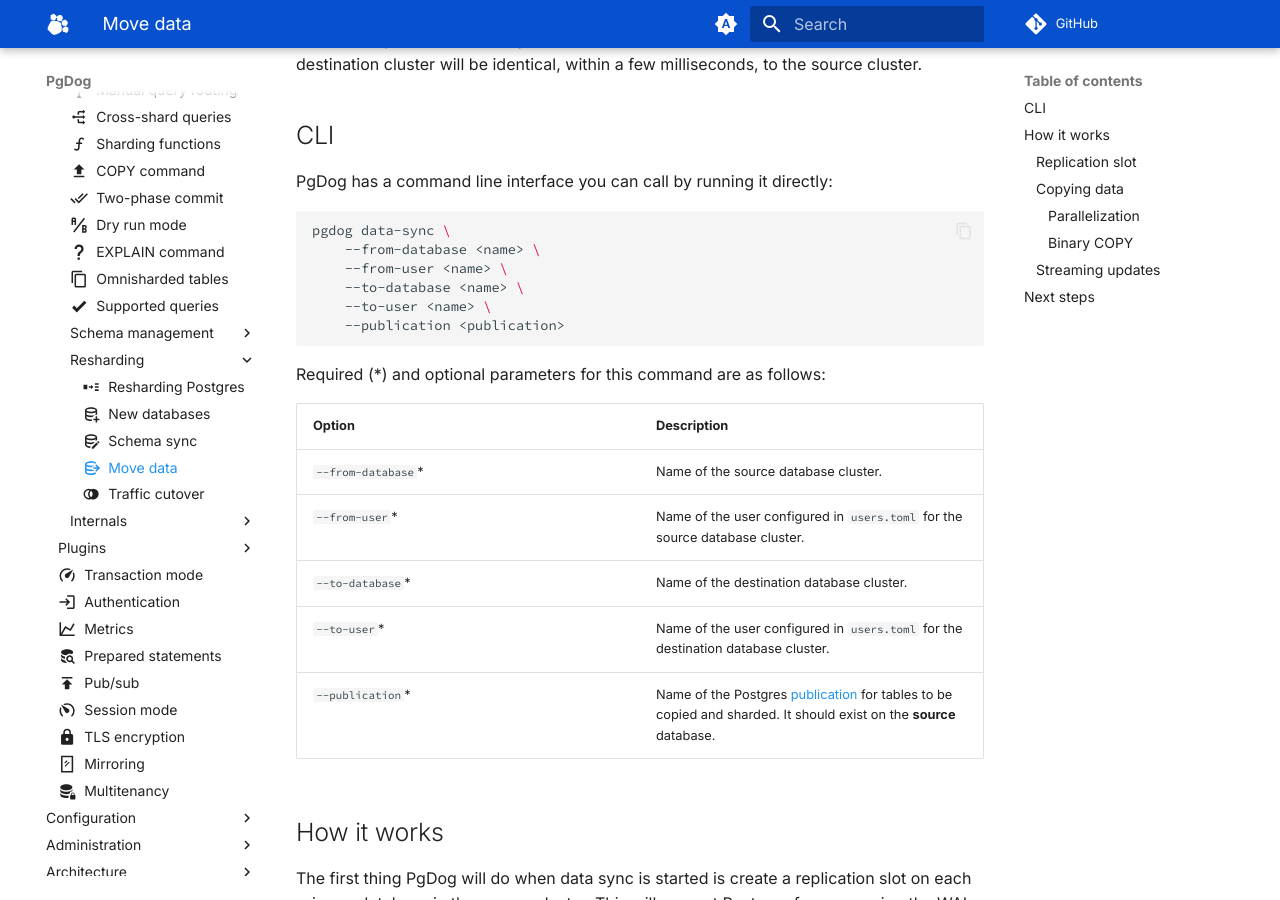
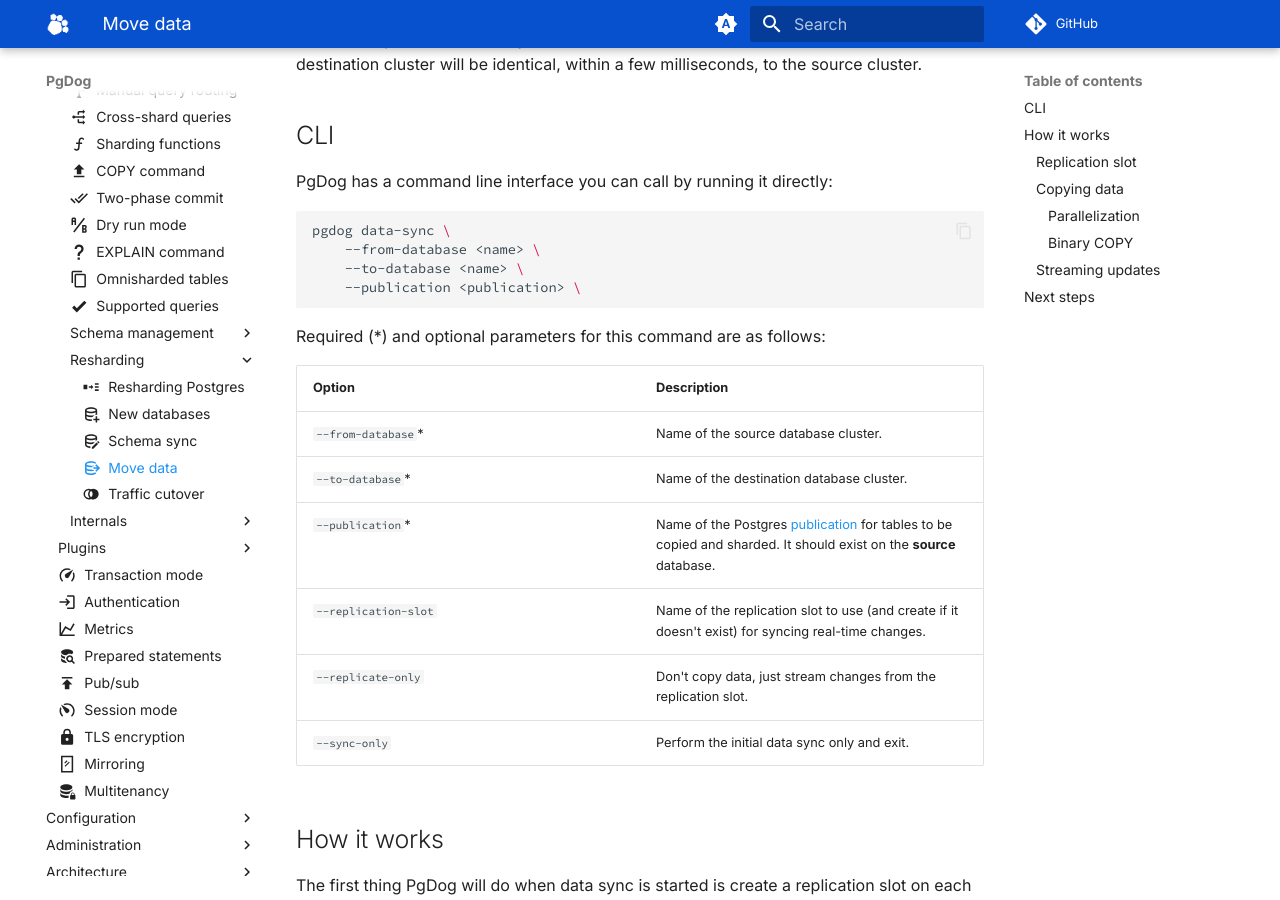
Before and after one commit to pgdogdev/docs, an MkDocs documentation site: the page built from docs/features/sharding/resharding/hash.md, in a window 1280 px wide and 900 px high, scrolled down 388 px. Built offline with MkDocs 1.6.1 and Material for MkDocs 9.7.7, drawn with Linux system fonts in a browser that asks for light colours; comment, search, counter and statistics services are not loaded.

Commit message:
Update data-sync docs (#41)

````diff
--- a/docs/features/sharding/resharding/hash.md
+++ b/docs/features/sharding/resharding/hash.md
@@ -20,10 +20,8 @@
 ```bash
 pgdog data-sync \
     --from-database <name> \
-    --from-user <name> \
     --to-database <name> \
-    --to-user <name> \
-    --publication <publication>
+    --publication <publication> \
 ```
 
 Required (*) and optional parameters for this command are as follows:
@@ -31,10 +29,11 @@
 | Option | Description |
 |-|-|
 | `--from-database`* | Name of the source database cluster. |
-| `--from-user`* | Name of the user configured in `users.toml` for the source database cluster. |
 | `--to-database`* | Name of the destination database cluster. |
-| `--to-user`* | Name of the user configured in `users.toml` for the destination database cluster. |
 | `--publication`* | Name of the Postgres [publication](schema.md#publication) for tables to be copied and sharded. It should exist on the **source** database. |
+| `--replication-slot` | Name of the replication slot to use (and create if it doesn't exist) for syncing real-time changes. |
+| `--replicate-only` | Don't copy data, just stream changes from the replication slot. |
+| `--sync-only` | Perform the initial data sync only and exit. |
 
 ## How it works
 
````
